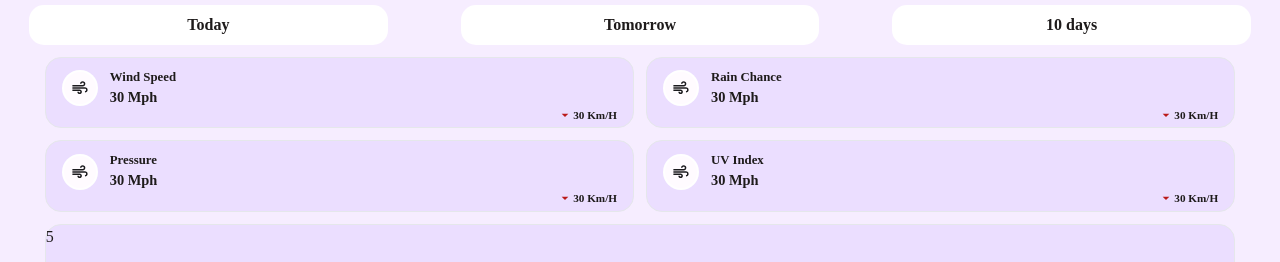
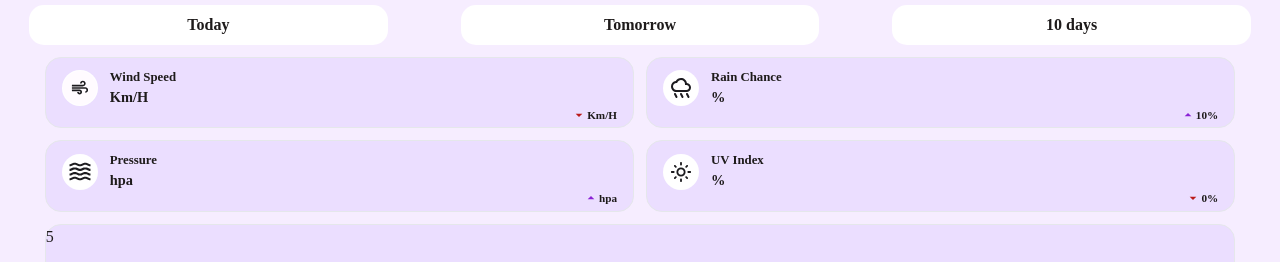
Before and after one commit to Andolon-M/Weather_App, a JavaScript app: page / in a window 1280 px wide. Shown: the part 327-589 px from the top of the page. Built offline with nearby package versions, Linux system fonts and the light colour scheme; no server answers.

Commit message:
feat: :sparkles: tarjetas pequeñas del componente today terminadas

```diff
--- a/src/views/Today.vue
+++ b/src/views/Today.vue
@@ -1,75 +1,79 @@
 <template>
     <div class="w-full flex flex-col items-center">
         <div class="flex flex-col items-center justify-center w-[93%] h-[721px] gap-2 mb-2">
-
-
             <div className="grid grid-cols-6 grid-rows-12 gap-3 w-full h-full">
                 <div className="border rounded-2xl bg-card-2 col-span-3 row-span-2 px-4 py-1 flex flex-col items-end">
                     <div class="flex flex-row justify-start items-center gap-3 w-full h-full ">
                         <div
-                            class="w-9 h-9 bg-color-1 rounded-full flex justify-center items-center p-[2px] overflow-hidden">
+                            class="w-9 h-9 bg-color-1 rounded-full flex justify-center items-center p-[1px] overflow-hidden">
                             <img src="../../public/img/air.svg" alt="" class="w-full h-full object-contain">
                         </div>
                         <div>
                             <p class="text-[0.8em] font-semibold text-nowrap capitalize">Wind Speed</p>
-                            <p class="text-[0.9em] font-semibold m-0 capitalize">30 mph</p>
+                            <p class="text-[0.9em] font-semibold m-0 capitalize">{{ weather?.current?.wind_kph }} km/h
+                            </p>
                         </div>
 
                     </div>
                     <div class="flex flex-row -mt-2 justify-center items-center gap-1">
                         <img src="../../public/img/arrow_drop_down.svg" alt="">
-                        <p class="text-[0.7em] font-semibold text-nowrap capitalize">30 km/h</p>
+                        <p class="text-[0.7em] font-semibold text-nowrap capitalize">{{ weather?.current?.wind_kph }}
+                            km/h
+                        </p>
                     </div>
                 </div>
-                <div className="border rounded-2xl bg-card-2 col-span-3 row-span-2 col-start-4 px-4 py-1 flex flex-col items-end">
+                <div
+                    className="border rounded-2xl bg-card-2 col-span-3 row-span-2 col-start-4 px-4 py-1 flex flex-col items-end">
                     <div class="flex flex-row justify-start items-center gap-3 w-full h-full ">
                         <div
-                            class="w-9 h-9 bg-color-1 rounded-full flex justify-center items-center p-[2px] overflow-hidden">
-                            <img src="../../public/img/air.svg" alt="" class="w-full h-full object-contain">
+                            class="w-9 h-9 bg-color-1 rounded-full flex justify-center items-center p-[6px] overflow-hidden">
+                            <img src="../../public/img/rainy.svg" alt="" class="w-full h-full object-contain">
                         </div>
                         <div>
                             <p class="text-[0.8em] font-semibold text-nowrap capitalize">Rain Chance</p>
-                            <p class="text-[0.9em] font-semibold m-0 capitalize">30 mph</p>
+                            <p class="text-[0.9em] font-semibold m-0 capitalize">{{ weather?.current?.precip_in }}%</p>
+                        </div>
+
+                    </div>
+                    <div class="flex flex-row -mt-2 justify-center items-center gap-1">
+                        <img src="../../public/img/arrow_drop_up.svg" alt="">
+                        <p class="text-[0.7em] font-semibold text-nowrap capitalize">10%</p>
+                    </div>
+                </div>
+                <div
+                    className="border rounded-2xl bg-card-2 col-span-3 row-span-2 row-start-3 px-4 py-1 flex flex-col items-end">
+                    <div class="flex flex-row justify-start items-center gap-3 w-full h-full ">
+                        <div
+                            class="w-9 h-9 bg-color-1 rounded-full flex justify-center items-center p-[7px] overflow-hidden">
+                            <img src="../../public/img/waves.svg" alt="" class="w-full h-full object-contain">
+                        </div>
+                        <div>
+                            <p class="text-[0.8em] font-semibold text-nowrap capitalize">Pressure</p>
+                            <p class="text-[0.9em] font-semibold m-0 ">{{ weather?.current?.pressure_mb }} hpa</p>
+                        </div>
+
+                    </div>
+                    <div class="flex flex-row -mt-2 justify-center items-center gap-1">
+                        <img src="../../public/img/arrow_drop_up.svg" alt="">
+                        <p class="text-[0.7em] font-semibold text-nowrap ">{{ weather?.current?.pressure_in }} hpa</p>
+                    </div>
+                </div>
+                <div
+                    className="border rounded-2xl bg-card-2 col-span-3 row-span-2 col-start-4 row-start-3 px-4 py-1 flex flex-col items-end">
+                    <div class="flex flex-row justify-start items-center gap-3 w-full h-full ">
+                        <div
+                            class="w-9 h-9 bg-color-1 rounded-full flex justify-center items-center p-[7px] overflow-hidden">
+                            <img src="../../public/img/light_mode.svg" alt="" class="w-full h-full object-contain">
+                        </div>
+                        <div>
+                            <p class="text-[0.8em] font-semibold text-nowrap capitalize">UV Index</p>
+                            <p class="text-[0.9em] font-semibold m-0 capitalize">{{ weather?.current?.uv }}%</p>
                         </div>
 
                     </div>
                     <div class="flex flex-row -mt-2 justify-center items-center gap-1">
                         <img src="../../public/img/arrow_drop_down.svg" alt="">
-                        <p class="text-[0.7em] font-semibold text-nowrap capitalize">30 km/h</p>
-                    </div>
-                </div>
-                <div className="border rounded-2xl bg-card-2 col-span-3 row-span-2 row-start-3 px-4 py-1 flex flex-col items-end">
-                    <div class="flex flex-row justify-start items-center gap-3 w-full h-full ">
-                        <div
-                            class="w-9 h-9 bg-color-1 rounded-full flex justify-center items-center p-[2px] overflow-hidden">
-                            <img src="../../public/img/air.svg" alt="" class="w-full h-full object-contain">
-                        </div>
-                        <div>
-                            <p class="text-[0.8em] font-semibold text-nowrap capitalize">Pressure</p>
-                            <p class="text-[0.9em] font-semibold m-0 capitalize">30 mph</p>
-                        </div>
-
-                    </div>
-                    <div class="flex flex-row -mt-2 justify-center items-center gap-1">
-                        <img src="../../public/img/arrow_drop_down.svg" alt="">
-                        <p class="text-[0.7em] font-semibold text-nowrap capitalize">30 km/h</p>
-                    </div>
-                </div>
-                <div className="border rounded-2xl bg-card-2 col-span-3 row-span-2 col-start-4 row-start-3 px-4 py-1 flex flex-col items-end">
-                    <div class="flex flex-row justify-start items-center gap-3 w-full h-full ">
-                        <div
-                            class="w-9 h-9 bg-color-1 rounded-full flex justify-center items-center p-[2px] overflow-hidden">
-                            <img src="../../public/img/air.svg" alt="" class="w-full h-full object-contain">
-                        </div>
-                        <div>
-                            <p class="text-[0.8em] font-semibold text-nowrap capitalize">UV Index</p>
-                            <p class="text-[0.9em] font-semibold m-0 capitalize">30 mph</p>
-                        </div>
-
-                    </div>
-                    <div class="flex flex-row -mt-2 justify-center items-center gap-1">
-                        <img src="../../public/img/arrow_drop_down.svg" alt="">
-                        <p class="text-[0.7em] font-semibold text-nowrap capitalize">30 km/h</p>
+                        <p class="text-[0.7em] font-semibold text-nowrap capitalize">0%</p>
                     </div>
                 </div>
                 <div className="border rounded-2xl bg-card-2 col-span-6 row-span-4 row-start-5">5</div>
@@ -78,8 +82,40 @@
 
             <div class="grid grid-cols-6 grid-rows-6 gap-3 w-full h-[46%]">
                 <div class="border rounded-2xl bg-card-2 col-span-6 row-span-4">1</div>
-                <div class="border rounded-2xl bg-card-2 col-span-3 row-span-2 row-start-5">2</div>
-                <div class="border rounded-2xl bg-card-2 col-span-3 row-span-2 col-start-4 row-start-5">3</div>
+                <div
+                    class="border rounded-2xl bg-card-2 col-span-3 row-span-2 row-start-5 px-4 py-1 flex flex-col items-end">
+                    <div class="flex flex-row justify-start items-center gap-3 w-full h-full ">
+                        <div
+                            class="w-9 h-9 bg-color-1 rounded-full flex justify-center items-center p-[6px] overflow-hidden">
+                            <img src="../../public/img/rainy.svg" alt="" class="w-full h-full object-contain">
+                        </div>
+                        <div>
+                            <p class="text-[0.8em] font-semibold text-nowrap capitalize">Sunrise</p>
+                            <p class="text-[0.9em] font-semibold m-0 capitalize">{{ weatherToday?.forecast?.forecastday[0]?.astro?.sunrise }}</p>
+                        </div>
+
+                    </div>
+                    <div class="flex flex-row -mt-2 justify-center items-center gap-1">
+                        <p class="text-[0.7em] font-semibold text-nowrap ">4h ago</p>
+                    </div>
+                </div>
+                <div
+                    class="border rounded-2xl bg-card-2 col-span-3 row-span-2 col-start-4 row-start-5 px-4 py-1 flex flex-col items-end">
+                    <div class="flex flex-row justify-start items-center gap-3 w-full h-full ">
+                        <div
+                            class="w-9 h-9 bg-color-1 rounded-full flex justify-center items-center p-[6px] overflow-hidden">
+                            <img src="../../public/img/rainy.svg" alt="" class="w-full h-full object-contain">
+                        </div>
+                        <div>
+                            <p class="text-[0.8em] font-semibold text-nowrap capitalize">Sunset</p>
+                            <p class="text-[0.9em] font-semibold m-0 capitalize">{{ weatherToday?.forecast?.forecastday[0]?.astro?.sunset }}</p>
+                        </div>
+
+                    </div>
+                    <div class="flex flex-row -mt-2 justify-center items-center gap-1">
+                        <p class="text-[0.7em] font-semibold text-nowrap ">in  9h</p>
+                    </div>
+                </div>
             </div>
 
         </div>
@@ -89,26 +125,21 @@
 </template>
 
 <script setup>
-import {onMounted, ref } from 'vue';
+import { onMounted, ref } from 'vue';
 // Crear un estado para almacenar los datos del clima
 const weather = ref(null);
+const weatherToday = ref(null);
 const formattedDate = ref('');
 
 // Función para obtener los datos del clima
 const fetchClima = async () => {   // Puedes hacer que esta ciudad sea dinámica
-    const url = `https://${import.meta.env.VITE_API_BASE_URL}/current.json?key=${import.meta.env.VITE_API_KEY}&q=${import.meta.env.VITE_API_DEFAULT_CITY_NAME}&lang=${import.meta.env.VITE_API_LANGUAGE}`;
-    console.log(url);
-
-    // VITE_API_KEY =03c9fed6ba2042e9ba2124408242110
-    // VITE_API_BASE_URL = http://api.weatherapi.com/v1
-    // VITE_API_DEFAULT_CITY_NAME = Bucaramanga
-    // VITE_API_LANGUAGE = es
+    const url = `https://${import.meta.env.VITE_API_BASE_URL}/forecast.json?key=${import.meta.env.VITE_API_KEY}&q=${import.meta.env.VITE_API_DEFAULT_CITY_NAME}&lang=${import.meta.env.VITE_API_LANGUAGE}`;
 
     try {
         const response = await fetch(url);
         const data = await response.json();
-        weather.value = data;  // Almacenar los datos en la variable weather
-        console.log(weather.value);
+        weather.value = data;
+
         // Formatear la fecha
         formattedDate.value = formatDate(weather.value.location.localtime);
     } catch (error) {
@@ -132,9 +163,36 @@ const formatDate = (dateString) => {
     return new Intl.DateTimeFormat('es-MX', options).format(date);
 };
 
+const fetchClimaEspesifico = async (date) => {
+    const url = `https://${import.meta.env.VITE_API_BASE_URL}/forecast.json?key=${import.meta.env.VITE_API_KEY}&q=${import.meta.env.VITE_API_DEFAULT_CITY_NAME}&lang=${import.meta.env.VITE_API_LANGUAGE}&dt=${{ date }}`;
+
+    try {
+        const response = await fetch(url);
+        const data = await response.json();
+        weatherToday.value = data;
+        console.log(weatherToday.value);
+
+    } catch (error) {
+        console.error('Error al obtener el clima:', error);
+    }
+}
+
 // Llamar a la función fetchClima cuando el componente se monta
 onMounted(async () => {
     await fetchClima();
+
+    const fecha = new Date();
+
+    // Obtener los componentes de la fecha
+    const year = fecha.getFullYear();  // Obtiene el año
+    const month = String(fecha.getMonth() + 1).padStart(2, '0');  // Obtiene el mes (0-11) y le sumamos 1 para que sea de 1-12
+    const day = String(fecha.getDate()).padStart(2, '0');  // Obtiene el día del mes
+
+    // Formato final: año-mes-día
+    const fechaFormateada = `${year}-${month}-${day}`;
+
+    // Llamar a la función fetchClimaEspesifico con la fecha
+    await fetchClimaEspesifico(fechaFormateada);
 });
 </script>
 
```
